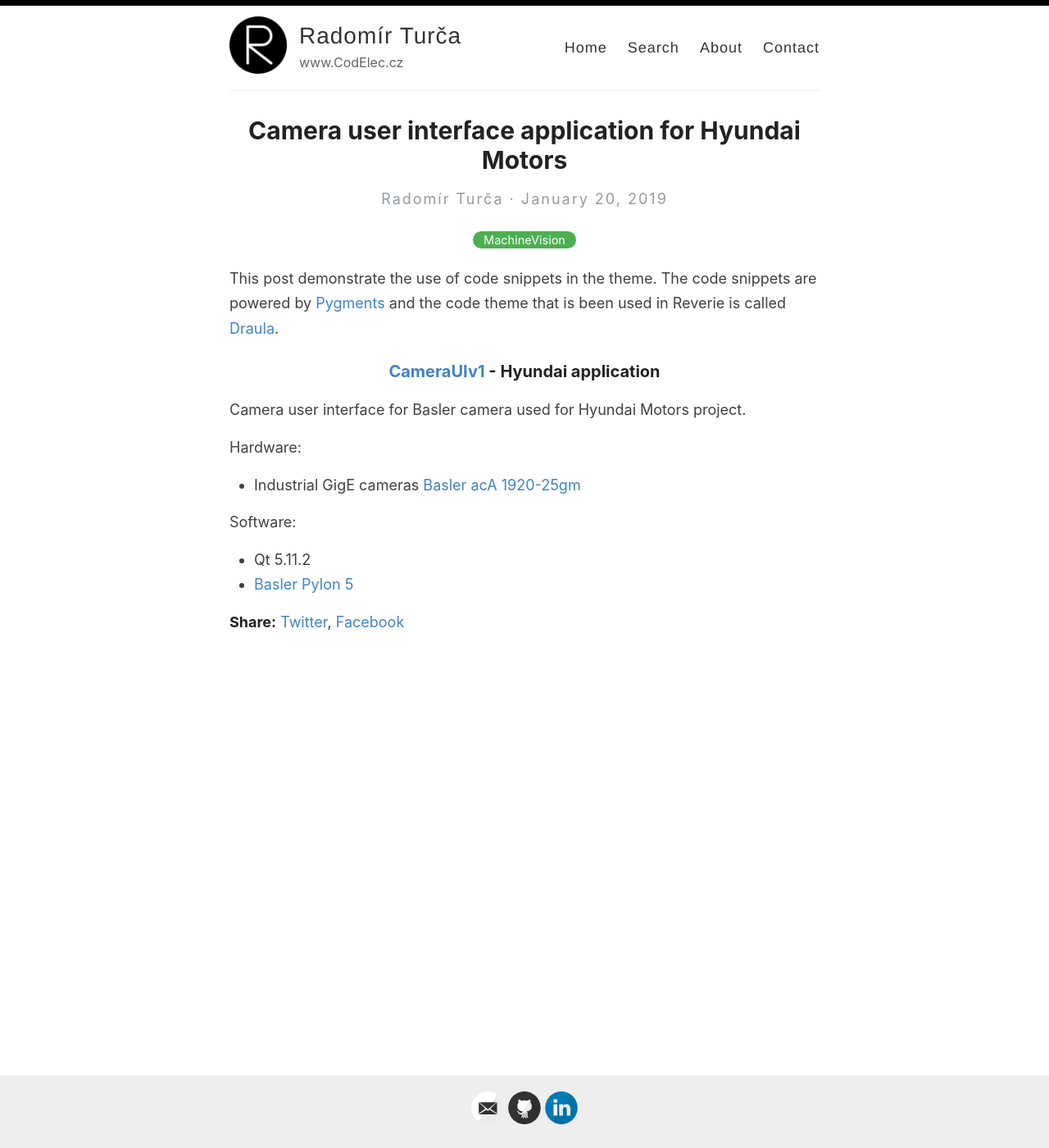
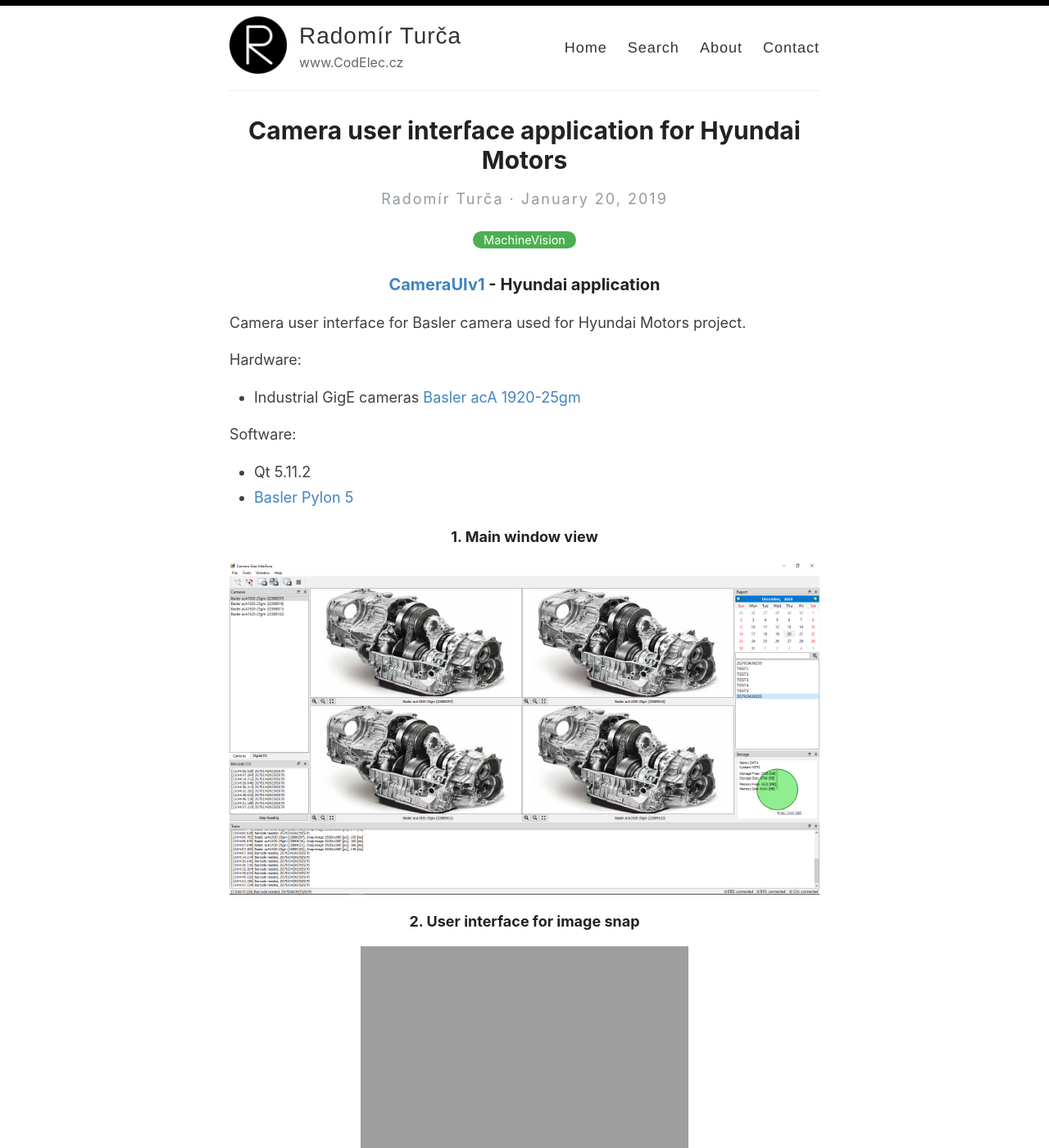
Before and after one commit to CodElecCz/codeleccz.github.io, a Jekyll site: the page built from _posts/2019-1-20-camerauiv1-huyndai.md, in a window 1280 px wide and 1400 px high. Shown: the whole window at 82% size. Built offline with Jekyll 4.4.1, drawn with Linux system fonts in a browser that asks for light colours; some of the changed text lies outside the part shown.

Commit message:
Update 2019-1-20-camerauiv1-huyndai.md

```diff
--- a/_posts/2019-1-20-camerauiv1-huyndai.md
+++ b/_posts/2019-1-20-camerauiv1-huyndai.md
@@ -3,8 +3,6 @@ layout: post
 title: Camera user interface application for Hyundai Motors
 categories: [MachineVision]
 ---
-
-This post demonstrate the use of code snippets in the theme. The code snippets are powered by [Pygments](http://pygments.org/) and the code theme that is been used in Reverie is called [Draula](https://draculatheme.com/).
 
 ### [CameraUIv1](https://codeleccz.github.io/CameraUIv1/) - Hyundai application
 
@@ -16,3 +14,19 @@ Hardware:
 Software:
 - Qt 5.11.2
 - [Basler Pylon 5](https://www.baslerweb.com/en/products/software/pylon-windows/)
+
+#### 1. Main window view
+
+![Camera GUI 1](https://codeleccz.github.io/images/CameraUIv1/hyundai1.png)
+
+#### 2. User interface for image snap
+
+![Camera GUI 2](https://codeleccz.github.io/images/CameraUIv1/hyundai2.png)
+
+#### 3. Camera settings
+
+![Camera GUI 3](https://codeleccz.github.io/images/CameraUIv1/hyundai3.png)
+
+#### 4. Stored images view
+
+![Camera GUI 4](https://codeleccz.github.io/images/CameraUIv1/hyundai4.png)
```
